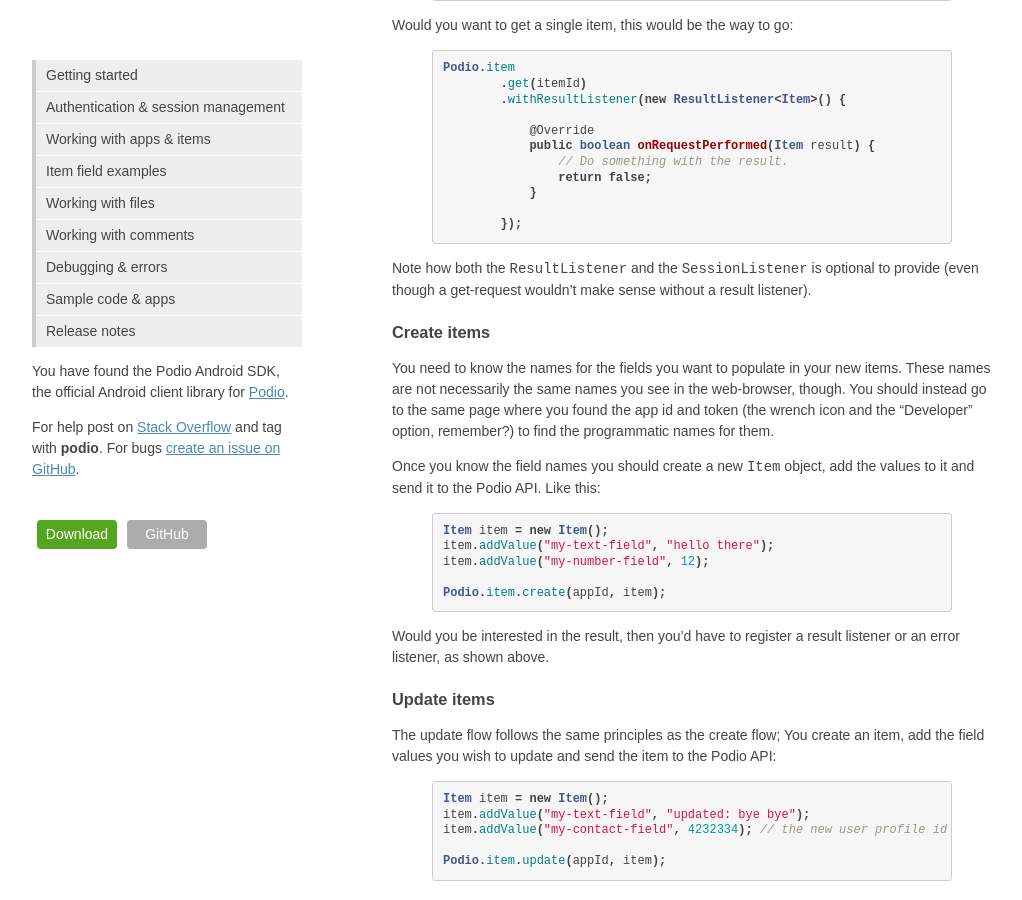
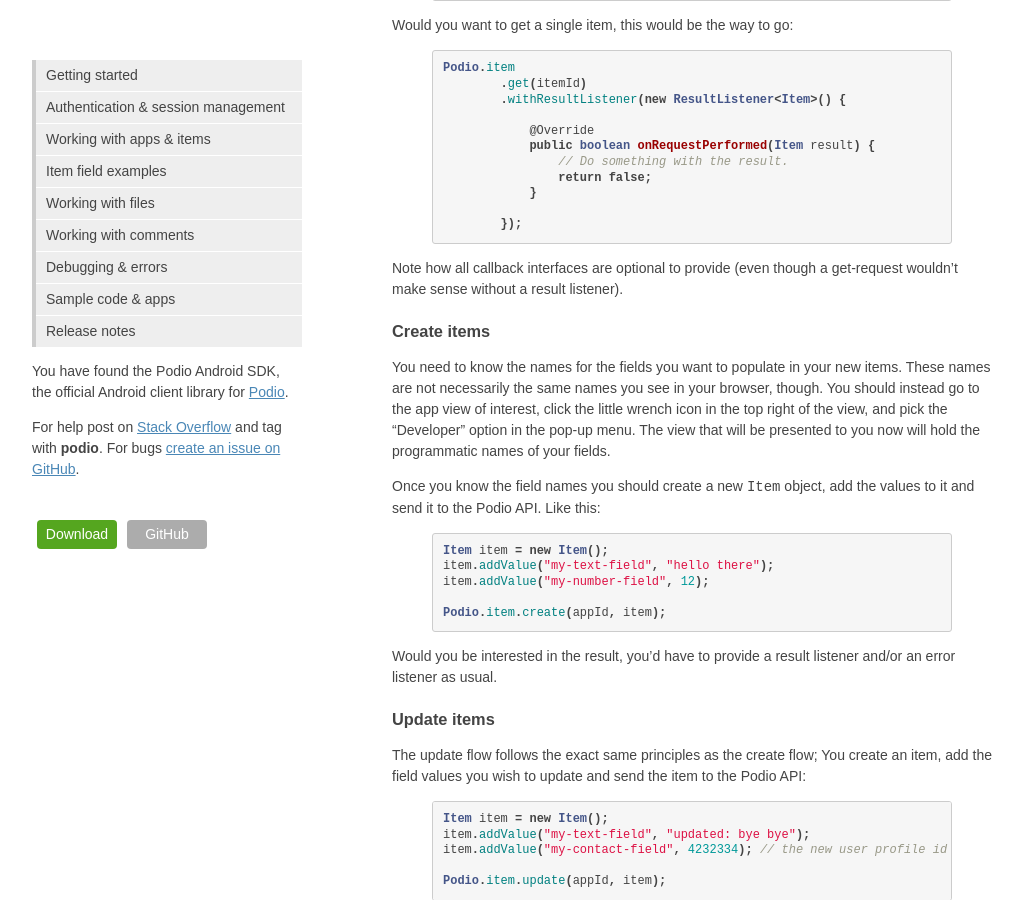
Before and after one commit to podio/podio-android, a Jekyll site: the page built from items/index.md, in a window 1280 px wide and 900 px high, scrolled down 857 px. Shown: the whole window, without its empty margins (128-1150 px from the left). Built offline with Jekyll 4.4.1, drawn with Linux system fonts in a browser that asks for light colours.

Commit message:
Updated content.

```diff
--- a/items/index.md
+++ b/items/index.md
@@ -60,10 +60,10 @@
         });
 {% endhighlight %}
 
-Note how both the `ResultListener` and the `SessionListener` is optional to provide (even though a get-request wouldn't make sense without a result listener).
+Note how all callback interfaces are optional to provide (even though a get-request wouldn't make sense without a result listener).
 
 ### Create items ###
-You need to know the names for the fields you want to populate in your new items. These names are not necessarily the same names you see in the web-browser, though. You should instead go to the same page where you found the app id and token (the wrench icon and the "Developer" option, remember?) to find the programmatic names for them.
+You need to know the names for the fields you want to populate in your new items. These names are not necessarily the same names you see in your browser, though. You should instead go to the app view of interest, click the little wrench icon in the top right of the view, and pick the "Developer" option in the pop-up menu. The view that will be presented to you now will hold the programmatic names of your fields.
 
 Once you know the field names you should create a new `Item` object, add the values to it and send it to the Podio API. Like this:
 
@@ -75,10 +75,10 @@
 Podio.item.create(appId, item);
 {% endhighlight %}
 
-Would you be interested in the result, then you'd have to register a result listener or an error listener, as shown above.
+Would you be interested in the result, you'd have to provide a result listener and/or an error listener as usual.
 
 ### Update items ###
-The update flow follows the same principles as the create flow; You create an item, add the field values you wish to update and send the item to the Podio API:
+The update flow follows the exact same principles as the create flow; You create an item, add the field values you wish to update and send the item to the Podio API:
 
 {% highlight java %}
 Item item = new Item();
```
